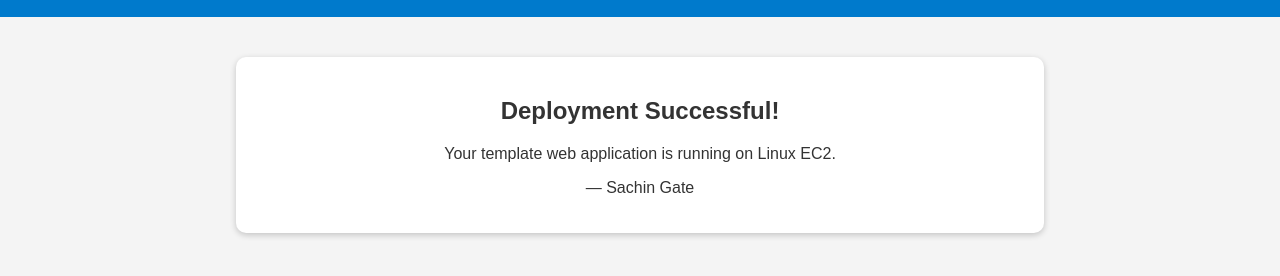
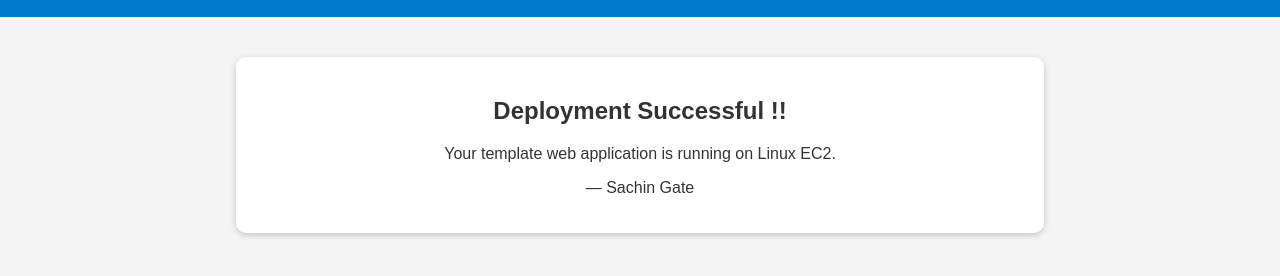
Before and after one commit to gatesachin1/CICD---Github-CodePipeline-CodeDeploy-EC2, a plain HTML site: page index.html in a window 1280 px wide. Shown: the part 60-336 px from the top of the page. Drawn offline with Linux system fonts and the light colour scheme.

Commit message:
Update deployment success message formatting
Changed the heading in index.html to use 'Deployment Successful !!' for emphasis.

```diff
--- a/index.html
+++ b/index.html
@@ -43,7 +43,7 @@
 
     <div class="container">
         <div class="card">
-            <h2>Deployment Successful!</h2>
+            <h2>Deployment Successful !!</h2>
             <p>Your template web application is running on Linux EC2.</p>
             <p>— Sachin Gate</p>
         </div>
```
